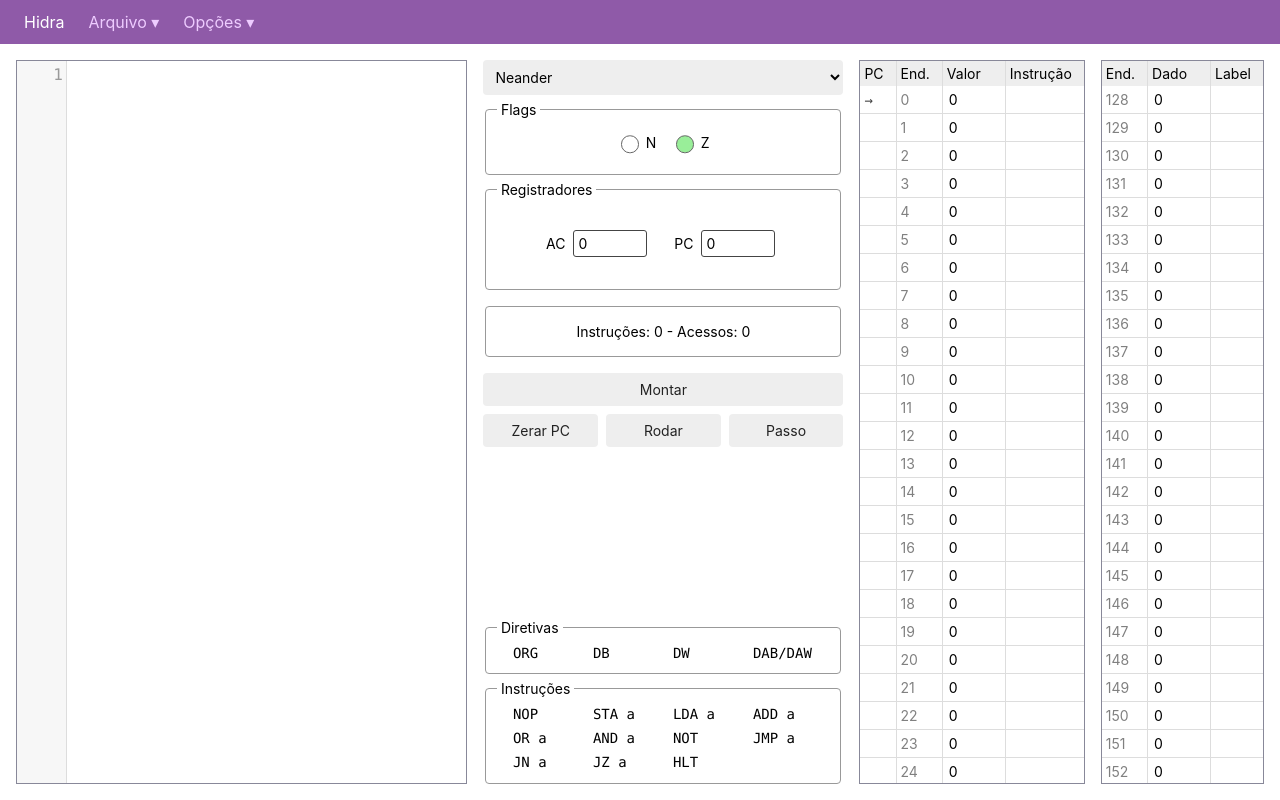
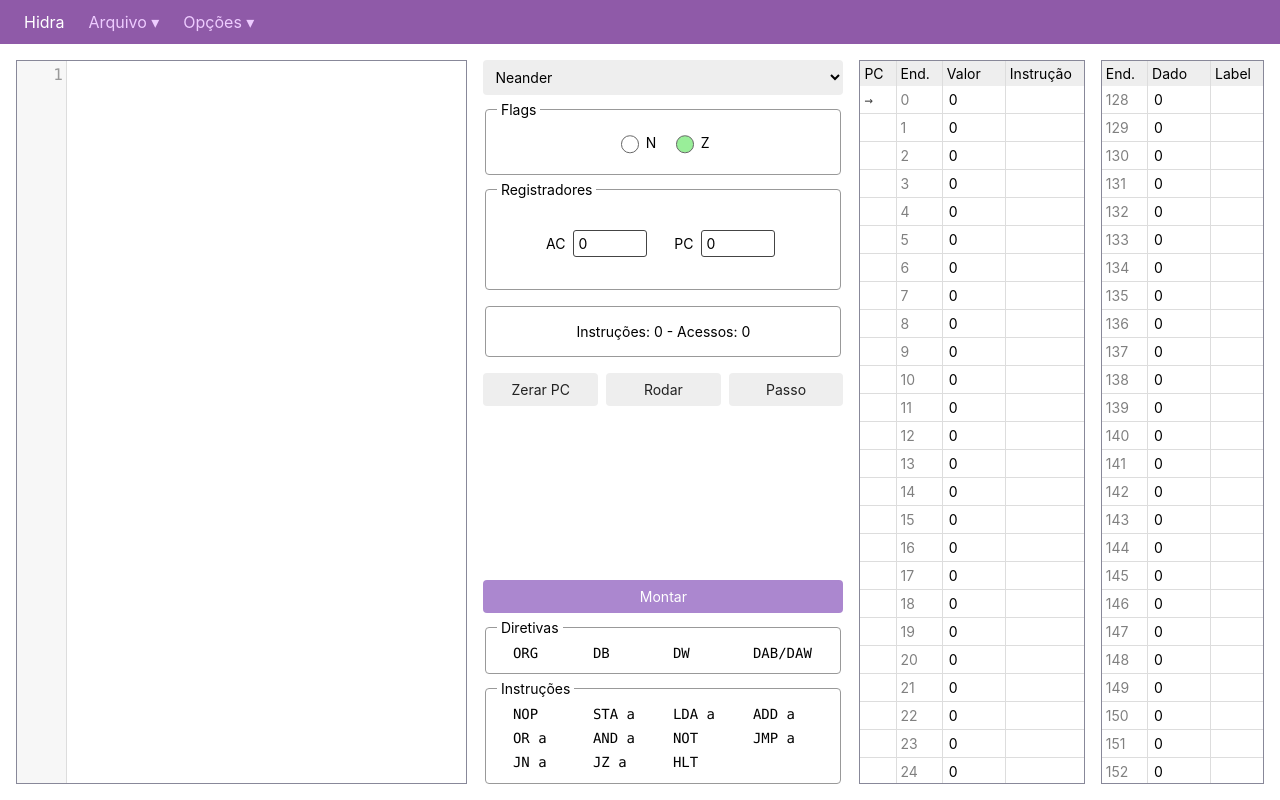
Before and after one commit to felipeal/hidra-web, a React (Create React App) app: page / in a window 1280 px wide. Built offline with nearby package versions, Linux system fonts and the light colour scheme.

Commit message:
Move Build button closer to instructions

```diff
--- a/src/style.css
+++ b/src/style.css
@@ -218,13 +218,17 @@ fieldset legend {
 }
 
 /* Buttons */
-.machine-button {
-  background-color: #eee;
-  color: #222;
+
+.machine-button, .build-button {
   border: none;
   border-radius: 4px;
   padding: 8px;
   cursor: pointer;
+}
+
+.machine-button {
+  background-color: #eee;
+  color: #222;
 }
 .machine-button:hover:not([disabled]) {
   background-color: #ddd;
@@ -235,6 +239,17 @@ fieldset legend {
 .machine-button:disabled {
   cursor: auto;
   color: #aaa;
+}
+
+.build-button {
+  background-color: hsl(270, 43%, 67%);
+  color: white;
+}
+.build-button:hover {
+  background-color: hsl(270, 38%, 60%);
+}
+.build-button:active {
+  background-color: hsl(270, 28%, 54%);
 }
 
 /* Hints */
--- a/src/ui/App.tsx
+++ b/src/ui/App.tsx
@@ -273,15 +273,8 @@ export default function App() {
             <Information machine={machine} />
           </fieldset>
 
-          {/* Buttons */}
-          <div className="hide-if-busy" style={{ display: "flex", flexDirection: "column", gap: "8px" }}>
-            <button className="machine-button" onClick={() => {
-              const sourceCode = window.codeMirrorInstance.getValue();
-              machine.setRunning(false);
-              setErrorMessages(assembler.build(sourceCode));
-              machine.updateInstructionStrings();
-            }}>Montar</button>
-            <div style={{ display: "flex", gap: "8px" }}>
+          {/* Machine buttons */}
+          <div className="hide-if-busy" style={{ display: "flex", gap: "8px" }}>
             <button className="machine-button" style={{ flex: 1 }} onClick={() => {
               resetPCAndSP(machine);
             }}>Zerar PC</button>
@@ -314,10 +307,17 @@ export default function App() {
               machine.updateInstructionStrings();
             }}>Passo</button>
           </div>
-          </div>
 
-          {/* Separator */}
+          {/* Spacer */}
           <div className="hide-if-busy" style={{ minHeight: "16px", flexGrow: 1 }} />
+
+          {/* Build button */}
+          <button className="hide-if-busy build-button" onClick={() => {
+            const sourceCode = window.codeMirrorInstance.getValue();
+            machine.setRunning(false);
+            setErrorMessages(assembler.build(sourceCode));
+            machine.updateInstructionStrings();
+          }}>Montar</button>
 
           {/* Directives */}
           <fieldset className="hide-if-busy">
```
Lines whose indentation alone changed are shown as unchanged.
